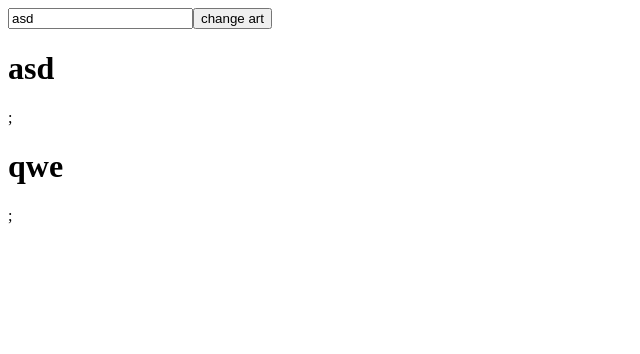
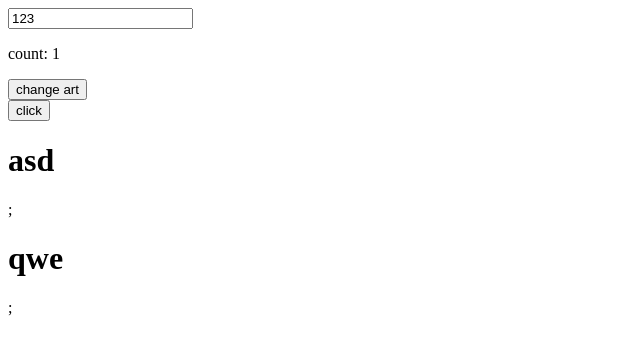
Before and after one commit to SimonovAlex/hillel-react, a React (Create React App) app: page / in a window 1280 px wide. Shown: the top 354 px of the page, without its empty margins (0-640 px from the left). Built offline with nearby package versions, Linux system fonts and the light colour scheme.

Commit message:
lesson 26

```diff
--- a/src/App.js
+++ b/src/App.js
@@ -1,30 +1,61 @@
-import { Component } from "react";
+// import { Component } from "react";
+import React,{ useState } from "react";
 import MyArticle from "./components/MyArticle";
 import MyInput from "./components/MyInput";
+import {useModalController} from "./components/useModalController"
 
-class App extends Component {
+// class App extends Component {
 
-  constructor(){
-    super();
-    this.state = {
-      articles: ['asd', 'qwe']
-    }
+//   constructor(){
+//     super();
+//     this.state = {
+//       articles: ['asd', 'qwe']
+//     }
+//   }
+
+//   // handleChange = (value) => this.setState({...this.state})
+//   handleChange = (value) => {
+//       this.setState({...this.state, articles: [...this.state.articles, value]})
+//   }
+
+
+//   render(){
+    // return (
+    //   <>
+    //     <MyInput onChange={this.handleChange} />
+    //     {this.state.articles.map((a, i) => <MyArticle key={a} title={a} />)}
+    //   </>
+    // );
+//   }
+// }
+
+// export default App;
+
+export const ThemeContext = React.createContext('light');
+
+export default function App () {
+  const [show, setShow] = useState(true);
+  const modal1 = useModalController();
+  const modal2 = useModalController();
+  const modal3 = useModalController();
+
+
+  console.log(modal1.isOpen, modal2.isOpen, modal3.isOpen)
+
+  const [articles, setArticles] = useState(['asd', 'qwe']);
+
+
+   const handleChange = (value) => {
+    setArticles([...articles, value])
   }
 
-  // handleChange = (value) => this.setState({...this.state})
-  handleChange = (value) => {
-      this.setState({...this.state, articles: [...this.state.articles, value]})
-  }
-
-
-  render(){
-    return (
-      <>
-        <MyInput onChange={this.handleChange} />
-        {this.state.articles.map((a, i) => <MyArticle key={a} title={a} />)}
-      </>
-    );
-  }
+  return (
+    <>
+    <ThemeContext.Provider value="dark">
+      {show? <MyInput onChange={handleChange} /> : null}
+      <button onClick={modal1.toggle}>click</button>
+      {articles.map((a, i) => <MyArticle key={a} title={a} />)}
+      </ThemeContext.Provider>
+    </>
+  );
 }
-
-export default App;
--- a/src/components/MyArticle.jsx
+++ b/src/components/MyArticle.jsx
@@ -4,7 +4,7 @@ import {Component} from "react";
 class MyArticle extends Component {
 
     constructor(props) {
-      console.log("props", props);
+      // console.log("props", props);
       super(props);
     }
 
--- a/src/components/MyInput.jsx
+++ b/src/components/MyInput.jsx
@@ -1,37 +1,103 @@
-import {Component, createRef} from "react";
+import React, { useState, useEffect, useRef, useMemo, useCallback, useContext, useLayoutEffect } from "react";
+import {ThemeContext} from "../App";
+import {useTestedHook} from "./UseTestedHook";
+
+// class MyInput extends Component {
+
+//     constructor(props) {
+//       console.log("props", props);
+//       super(props);
+//       // this.divRef = createRef();
+//       this.state = {
+//         value: 'asd'
+//       }
+//     }
+
+//     handleClick = () => {
+//       // console.log('handleChange', this.divRef);
+//       // this.props.onChange(this.divRef.current.value);
+//       this.props.onChange(this.state.value);
+
+//     }
+
+//     handleChange = (e) => {
+//       this.setState({...this.state, value: e.target.value})
+//     }
+
+//     render() {
+
+//       return (
+        // <div>
+        //   <input ref={this.divRef} placeholder="type me" onChange={this.handleChange} value={this.state.value} />
+        //   <button onClick={this.handleClick}>change art</button>
+        // </div>
+//       )
+//     }
+// }
+
+// export default MyInput;
 
 
-class MyInput extends Component {
+export default function MyInput ({onChange}) {
+  // const [value, setValue] = useState('asd');
+  const [value2, setValue2 ] = useState(1);
+  const c = useContext(ThemeContext);
 
-    constructor(props) {
-      console.log("props", props);
-      super(props);
-      // this.divRef = createRef();
-      this.state = {
-        value: 'asd'
-      }
-    }
 
-    handleClick = () => {
-      // console.log('handleChange', this.divRef);
-      // this.props.onChange(this.divRef.current.value);
-      this.props.onChange(this.state.value);
+  const {value, setValue, fakeApi} = useTestedHook(123);
 
-    }
+  // console.log('c', c)
 
-    handleChange = (e) => {
-      this.setState({...this.state, value: e.target.value})
-    }
+  const ref = useRef(12);
 
-    render() {
+  // useEffect(() => {
+  //   fakeApi();
 
-      return (
-        <div>
-          <input ref={this.divRef} placeholder="type me" onChange={this.handleChange} value={this.state.value} />
-          <button onClick={this.handleClick}>change art</button>
-        </div>
-      )
-    }
+  // }, [])
+
+  useEffect(() => {
+    console.log('value', value)
+  }, [value])
+
+  // useEffect(() => {
+    // setValue2(value2 + 3)
+  // }, [value2])
+
+  // useEffect(() => {
+  //   return () =>console.log('value, value2', value, value2)
+  // }, [value, value2])
+
+  // useEffect(() => {
+  //   return () =>console.log('null')
+  // })
+
+
+  const handleChange = useCallback((e, d) => {
+    // console.log('handleChange', e, d )
+    setValue(e.target.value);
+  }, [])
+
+  const handleClick = useCallback(() => {
+    console.log(ref);
+
+    setValue2(value2 + 3);
+    // onChange(value);
+    // return value + 3
+  }, [value2])
+
+
+  // const memoizedArr = useMemo(() => {
+  //   return [sdaf,qwe,qwe,qwe]
+  // }, [])
+
+  return(
+
+    <div>
+
+      {/* {console.log('render')} */}
+    <input placeholder="type me" onChange={(e) => handleChange(e, 'asd')} value={value} />
+    <p>count: {value2}</p>
+    <button onClick={handleClick}>change art</button>
+  </div>
+  )
 }
-
-export default MyInput;
--- /dev/null
+++ b/src/components/UseTestedHook.js
@@ -0,0 +1,32 @@
+import { useEffect, useState } from "react"
+
+export const useTestedHook = (defaultValue) => {
+    const [value, setValue] = useState(defaultValue);
+
+    // console.log('hook', value);
+
+
+    useEffect(() => {
+        console.log('useTestedHook', value)
+    }, [value])
+
+
+
+  useEffect(() => {
+    fakeApi();
+
+  }, [])
+
+
+
+    const fakeApi = () => {
+        console.log('fakeApi')
+
+
+        ///
+    }
+
+
+    return {value, setValue, fakeApi};
+
+}
--- /dev/null
+++ b/src/components/useModalController.js
@@ -0,0 +1,23 @@
+import {  useState } from "react"
+
+export const useModalController = () => {
+    const [isOpen, setIsOpen] = useState(false);
+
+    const onClose = () => {
+        setIsOpen(false)
+    }
+
+    const onOpen = () => {
+        setIsOpen(true)
+    }
+    const toggle = () => {
+        setIsOpen(v => !v)
+    }
+
+    return {
+        isOpen,
+        onClose,
+        onOpen,
+        toggle,
+    }
+}
```
